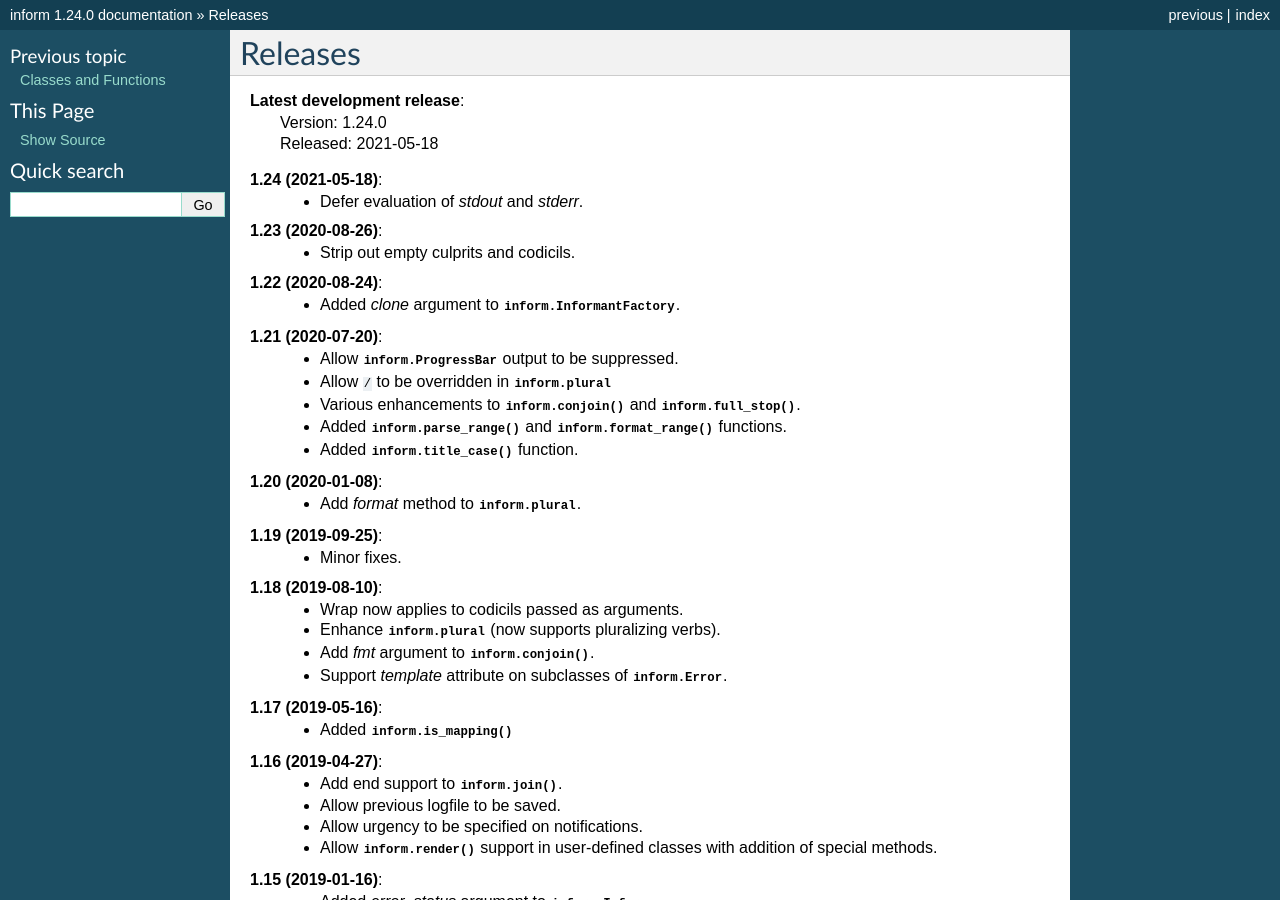
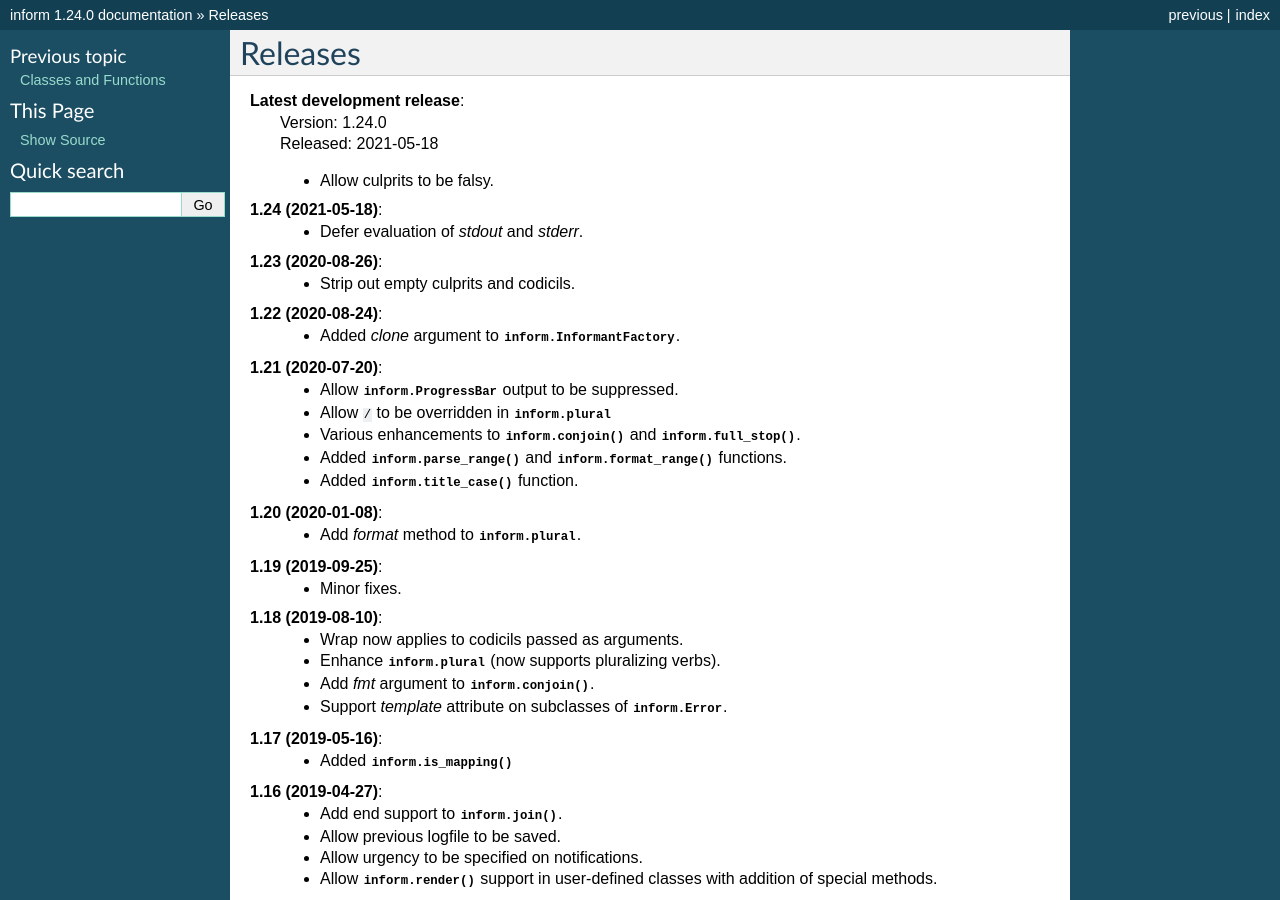
Before and after one commit to KenKundert/inform, a Sphinx documentation site: the page built from doc/releases.rst, in a window 1280 px wide and 900 px high. Built offline with Sphinx 7.4.7, drawn with Linux system fonts in a browser that asks for light colours.

Commit message:
update release notes

```diff
--- a/doc/releases.rst
+++ b/doc/releases.rst
@@ -4,6 +4,9 @@ Releases
 **Latest development release**:
     | Version: 1.24.0
     | Released: 2021-05-18
+
+    - Allow culprits to be falsy.
+
 
 **1.24 (2021-05-18)**:
     - Defer evaluation of *stdout* and *stderr*.
```
